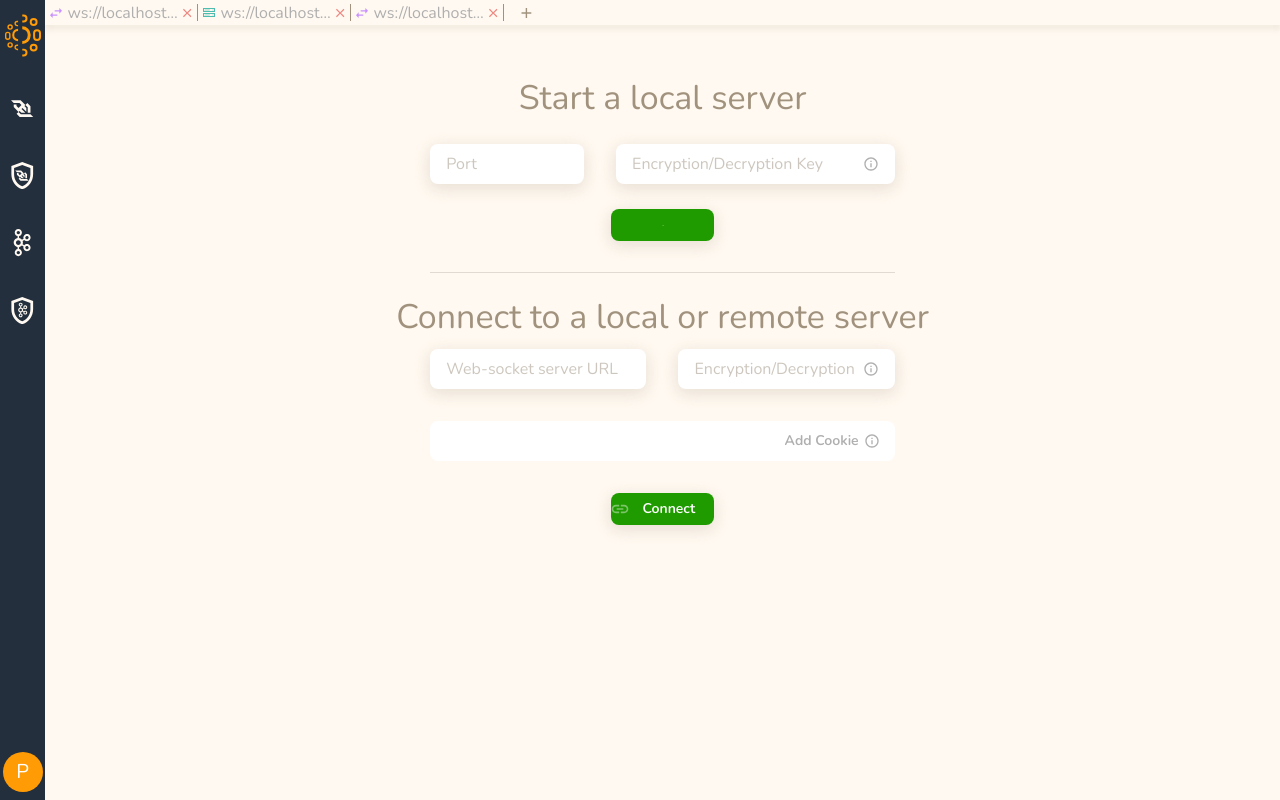
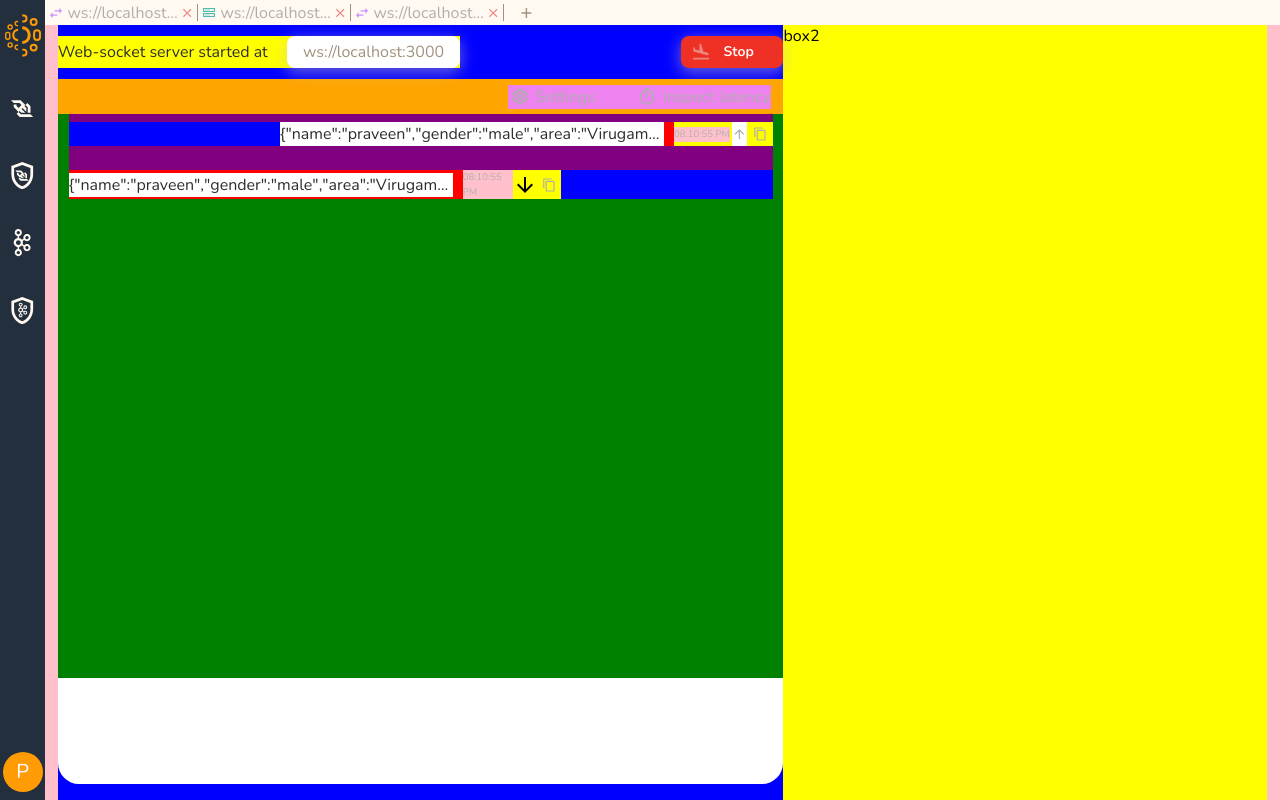
Before and after one commit to SBPraveen/even, a React (Create React App) app in the folder front-end-app/: page / in a window 1280 px wide. Both pictures are taken after a click on the button "Start". Built offline with nearby package versions, Linux system fonts and the light colour scheme.

Commit message:
started the second page

```diff
--- /dev/null
+++ b/front-end-app/src/components/Chat.js
@@ -0,0 +1,65 @@
+import { Box, Stack, Typography, Tooltip } from '@mui/material'
+import React from 'react'
+import ContentCopyOutlinedIcon from '@mui/icons-material/ContentCopyOutlined';
+import ArrowDownwardOutlinedIcon from '@mui/icons-material/ArrowDownwardOutlined';
+import ArrowUpwardOutlinedIcon from '@mui/icons-material/ArrowUpwardOutlined';
+import OnlyIconButton from './buttons/OnlyIconButton';
+import SettingsOutlinedIcon from '@mui/icons-material/SettingsOutlined';
+import TimerOutlinedIcon from '@mui/icons-material/TimerOutlined';
+
+const Chat = ({ data, isHalfWidth, onLatencyInspect, isLatencyInspect }) => {
+    const onCopyToClipboard = () => {
+
+    }
+    return (
+        <Box sx={{ width: "100%", height: "100%", display: "flex", alignItems: "center", justifyContent: "flex-start", flexDirection: "column" }}>
+            <Box sx={{ display: "flex", alignItems: "center", justifyContent: "flex-end", background: "orange", width: "100%", height: "5%" }}>
+                <Stack direction="row" spacing={5} sx={{ marginRight: "1vw", background: "violet" }}>
+                    <Box sx={{ display: "flex", alignItems: "center", justifyContent: "center", color: "text.disabled", cursor: "pointer" }}>
+                        <SettingsOutlinedIcon sx={{ height: "80%" }} />
+                        <Typography sx={{ marginLeft: "0.3vw", color: "text.disabled", cursor: "pointer" }}>Settings</Typography>
+                    </Box>
+                    {
+                        isLatencyInspect ? <Box sx={{ display: "flex", alignItems: "center", justifyContent: "center", color: isLatencyInspect ? "primary.main" : "text.disabled", cursor: "pointer" }} onClick={onLatencyInspect}>
+                            <TimerOutlinedIcon sx={{ height: "80%" }} />
+                            <Typography sx={{ marginLeft: "0.3vw", color: isLatencyInspect ? "primary.main" : "text.disabled", cursor: "pointer" }}>Inspect latency</Typography>
+                        </Box> : <Tooltip title={"Select any two messages to view the latency between them"}>
+                            <Box sx={{ display: "flex", alignItems: "center", justifyContent: "center", color: isLatencyInspect ? "primary.main" : "text.disabled", cursor: "pointer" }} onClick={onLatencyInspect}>
+                                <TimerOutlinedIcon sx={{ height: "80%" }} />
+                                <Typography sx={{ marginLeft: "0.3vw", color: isLatencyInspect ? "primary.main" : "text.disabled", cursor: "pointer" }}>Inspect latency</Typography>
+                            </Box>
+                        </Tooltip>
+                    }
+
+                </Stack>
+            </Box>
+            <Box sx={{ height: "80%", background: "green", width: "100%", overflowY: "auto", overflowX: "hidden", display: "flex", alignItems: "flex-start", justifyContent: "center" }}>
+                <Stack direction="column" spacing={3} sx={{ width: "55vw", paddingTop:"1vh", background: "purple" }}>
+                    {
+                        data.map((chat) => (
+                            <Box key={chat.id} sx={{ width: "100%", background: "blue", display:"flex", alignItems:"center", justifyContent: chat.isSent ? "flex-end" : "flex-start" }}>
+                                <Box sx={{ width: "70%", background: "red", display: "flex", alignItems: "center", justifyContent: "space-between" }}>
+
+                                    <Typography sx={{ width: "78%", whiteSpace: "nowrap", textOverflow: "ellipsis", overflow: "hidden", display: "block", color: "text.main", background: "white" }}>{chat.message}</Typography>
+
+                                    <Box sx={{ width: "20%", background: "yellow", display:"flex", alignItems:"center", justifyContent:"space-between" }}>
+                                        <Typography sx={{ fontSize: '0.75vw', color: "text.disabled", background: "pink" }}>{chat.time}</Typography>
+                                        {chat.isSent ? <ArrowUpwardOutlinedIcon sx={{ width: "15%", background: "white", color:"text.disabled" }} /> : <ArrowDownwardOutlinedIcon />}
+                                        <OnlyIconButton Icon={ContentCopyOutlinedIcon} color={'text.disabled'} onHoverColor={'primary.main'} width='60%' onClick={onCopyToClipboard} />
+
+                                    </Box>
+                                </Box>
+                            </Box>
+
+                        ))
+                    }
+                </Stack>
+            </Box>
+            {/* <Box sx={{ height: "15%", background: "magenta", width: "100%", }}>
+                Box 2
+            </Box> */}
+        </Box>
+    )
+}
+
+export default Chat
--- /dev/null
+++ b/front-end-app/src/components/CopyBox.js
@@ -0,0 +1,21 @@
+import React, { useState } from 'react'
+import { Box, Typography, Snackbar, Alert } from '@mui/material'
+import SnackBarAlert from './SnackBarAlert'
+
+
+const CopyBox = ({ text }) => {
+    const [onCopyClick, setOnCopyClick] = useState(false)
+    const handleOnCopy = () => {
+        setOnCopyClick(true)
+    }
+
+    return (
+        <Box onClick={handleOnCopy} sx={{ display: "flex", alignItems: "center", justifyContent: "flex-start", position: "relative", padding: "0 1rem", boxShadow: 2, bgcolor: "primary.white", borderRadius: "8px", height: "4vh", minWidth: "100px", maxHeight: "40px", minHeight: "20px", }}>
+            <Typography sx={{ color: "text.backgroundMatch", cursor: "copy" }}>{text}</Typography>
+            <SnackBarAlert text={"Copied to clipboard"} isOpen={onCopyClick} setIsOpen={setOnCopyClick} severity={"success"}/>
+        </Box>
+
+    )
+}
+
+export default CopyBox
--- /dev/null
+++ b/front-end-app/src/components/SnackBarAlert.js
@@ -0,0 +1,26 @@
+import React from 'react'
+import Slide from '@mui/material/Slide';
+import { Snackbar, Alert } from '@mui/material'
+
+
+const SnackBarAlert = ({text, isOpen, setIsOpen, severity}) => {
+    const handleClose = (event, reason) => {
+        if (reason === 'clickaway') {
+            return;
+        }
+        setIsOpen(false);
+    };
+    return (
+        <Snackbar anchorOrigin={{ vertical:"bottom", horizontal:"center" }} open={isOpen} autoHideDuration={1500} onClose={handleClose} TransitionComponent={Slide}>
+            <Alert
+                severity={severity}
+                variant="filled"
+                sx={{ width: '100%' }}
+            >
+                {text}
+            </Alert>
+        </Snackbar>
+    )
+}
+
+export default SnackBarAlert
--- a/front-end-app/src/components/buttons/IconButton.js
+++ b/front-end-app/src/components/buttons/IconButton.js
@@ -5,7 +5,7 @@ import CircularProgress from '@mui/material/CircularProgress';
 
 const IconButton = ({Icon, buttonName, buttonBackground, iconColor, width, handleSubmit, onSubmit, isLoading}) => {
   return (
-    <Button  onClick={handleSubmit && handleSubmit(onSubmit)} variant="contained" startIcon={!isLoading && <Icon/>} sx={{
+    <Button  onClick={handleSubmit && onSubmit ? handleSubmit(onSubmit) : handleSubmit} variant="contained" startIcon={!isLoading && <Icon/>} sx={{
       ...(width && {width}),
         bgcolor:buttonBackground,
         '&:hover': {
--- a/front-end-app/src/pages/CreateWebsocketServer.js
+++ b/front-end-app/src/pages/CreateWebsocketServer.js
@@ -8,6 +8,7 @@ import WebSocketServerStarted from '../subPages/WebSocketServerStarted';
 
 const CreateWebsocketServer = () => {
   const [tabsData, setTabsData] = useState([{text:"ws://localhost:8080", icon:"ws_connection", id:1234}, {text:"ws://localhost:9090", icon:"ws_server", id:456}, {text:"ws://localhost:7070", icon:"ws_connection", id:789}])
+  const [isServerStarted, setIsServerStarted] = useState(false)
 
   const onCreateNewTab = () => {
     const tempTabsData = JSON.parse(JSON.stringify(tabsData))
@@ -23,9 +24,17 @@ const CreateWebsocketServer = () => {
     <Layout>
       <Box sx={{bgcolor:'primary.light', height: "100%", display:"flex", alignItems:"center", justifyContent:"flex-start", flexDirection:"column", width:"100%"}}>
         <Tabs tabsData={tabsData} onCreateNewTab={onCreateNewTab} onTabClose={onTabClose} />
-          <Box sx={{ flex:1, width:"100%", display:"flex", alignItems:"center", justifyContent:"center"}}>
-            <WebSocketInitPage/>
+          {
+            isServerStarted ?
+            <Box sx={{ flex:1, width:"100%", display:"flex", alignItems:"center", justifyContent:"center", background:"yellow"}}>
+              <WebSocketServerStarted/>
+            </Box>
+            :
+            <Box sx={{ flex:1, width:"100%", display:"flex", alignItems:"center", justifyContent:"center"}}>
+            <WebSocketInitPage setIsServerStarted={setIsServerStarted}/>
           </Box>
+          }
+
       </Box>
     </Layout>
   )
--- a/front-end-app/src/subPages/WebSocketServerInitPage.js
+++ b/front-end-app/src/subPages/WebSocketServerInitPage.js
@@ -13,7 +13,7 @@ import { v4 as uuidv4 } from 'uuid';
 import SaveIcon from '@mui/icons-material/Save';
 
 
-const WebSocketInitPage = () => {
+const WebSocketInitPage = ({setIsServerStarted}) => {
 
   const { register: registerWssStart, handleSubmit: handleSubmitWssStart } = useForm();
   const { register: registerWssConnect, handleSubmit: handleSubmitWssConnect } = useForm();
@@ -32,10 +32,12 @@ const WebSocketInitPage = () => {
   const onSubmitWssStart = data => {
     console.log(data);
     setIsWssStartLoading(true)
+    setIsServerStarted(true)
   };
   const onSubmitWssConnect = data => {
     console.log(data, cookies);
     setIsWssConnectLoading(true)
+    setIsServerStarted(true)
   };
   const onSubmitAddCookie = data => {
     setCookies([...cookies, {...data, cookieId:uuidv4()}])
--- a/front-end-app/src/subPages/WebSocketServerStarted.js
+++ b/front-end-app/src/subPages/WebSocketServerStarted.js
@@ -1,8 +1,48 @@
-import React from 'react'
+import { Box, Stack, Tooltip, Typography } from '@mui/material'
+import React, { useState } from 'react'
+import FlightLandIcon from '@mui/icons-material/FlightLand';
+import IconButton from '../components/buttons/IconButton';
+import CopyBox from '../components/CopyBox';
+import Chat from '../components/Chat';
 
 const WebSocketServerStarted = () => {
+  const [isServerStopLoading, setIsServerStopLoading] = useState(false)
+  const [isJsonViewerVisible, setIsJsonViewerVisible] = useState(true)
+  const [isLatencyInspect, setIsLatencyInspect] = useState(false)
+  const [messages, setMessages] = useState([{ message: JSON.stringify({ name: "praveen", gender: "male", area: "Virugambakkam", company: { name: "unifo", area: "shollinganallur", isStartup: true, noOfEmployees: 100 }, favouriteFood: "sweet pongal" }), id: "111", isSent: true, time: "08:10:55 PM", timeStamp: 1717328866430 }, { message: JSON.stringify({ name: "praveen", gender: "male", area: "Virugambakkam", company: { name: "unifo", area: "shollinganallur", isStartup: true, noOfEmployees: 100 }, favouriteFood: "sweet pongal" }), id: "111", isSent: false, time: "08:10:55 PM", timeStamp: 1717328866430 }])
+
+  const handleStopWssServer = () => {
+    setIsServerStopLoading(true)
+  }
+  const onLatencyInspect = () => {
+    setIsLatencyInspect(!isLatencyInspect)
+  }
+
   return (
-    <div>WebSocketServerStarted</div>
+    <Box sx={{ width: "100%", height: "100%", background: "pink", padding: "0 1vw", display: "flex", alignItems: "flex-start", justifyContent: "center" }}>
+      <Box sx={{ width: (isJsonViewerVisible ? "60%" : "100%"), background: "blue", height: "100%", display: "flex", alignItems: "center", justifyContent: "flex-start", flexDirection: "column" }}>
+        <Box sx={{ width: "100%", height: "7%", background: "blue", display: "flex", alignItems: "center", justifyContent: "center" }}>
+          <Box sx={{ display: "flex", alignItems: "center", justifyContent: "space-between", background: "blue", width: "100%", height: "100%", }}>
+            <Box sx={{ display: "flex", alignItems: "center", background: "yellow", }}>
+              <Typography sx={{ marginRight: "1.5vw" }}>Web-socket server started at</Typography>
+              <CopyBox text={"ws://localhost:3000"} />
+            </Box>
+
+            <IconButton buttonName={"Stop"} Icon={() => <FlightLandIcon />} buttonBackground={"fail.main"} iconColor={"fail.light"} handleSubmit={handleStopWssServer} isLoading={isServerStopLoading} />
+          </Box>
+        </Box>
+        <Box sx={{ width: "100%", height: "calc(93% - 2vh)", bgcolor: 'primary.white', borderRadius: "21px" }}>
+          <Chat data={messages} isHalfWidth={isJsonViewerVisible} onLatencyInspect={onLatencyInspect} isLatencyInspect={isLatencyInspect}/>
+        </Box>
+      </Box>
+
+      {
+        isJsonViewerVisible && <Box sx={{ width: "40%", background: "yellow", height: "100%" }}>
+          box2
+        </Box>
+      }
+
+    </Box>
   )
 }
 
--- a/front-end-app/src/theme.js
+++ b/front-end-app/src/theme.js
@@ -22,7 +22,6 @@ export const theme = createTheme({
       disabled: "#AFAFAF",
       light: "#FFFFFF",
       backgroundMatch: "#A1927D",
-      backgroundMatchDark: "#897A65"
     },
     success: {
       main: "#1F9B00",
@@ -37,7 +36,7 @@ export const theme = createTheme({
     fontFamily: 'Nunito, Arial, sans-serif',
     button: {
       textTransform: 'capitalize'
-    }
+    },
   },
   components: {
     MuiInputBase: {
@@ -100,6 +99,15 @@ export const theme = createTheme({
           marginRight: '1vw', // Adjust the margin as needed
         }
       },
+    },
+    MuiTypography:{
+      styleOverrides: {
+        root: ({ theme }) => ({
+          cursor:"default",
+          color:theme.palette.text.main,
+        }),
+      },
+
     }
   }
 })
```
